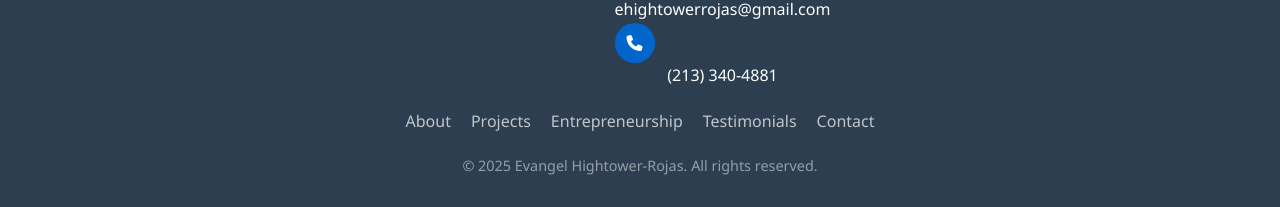
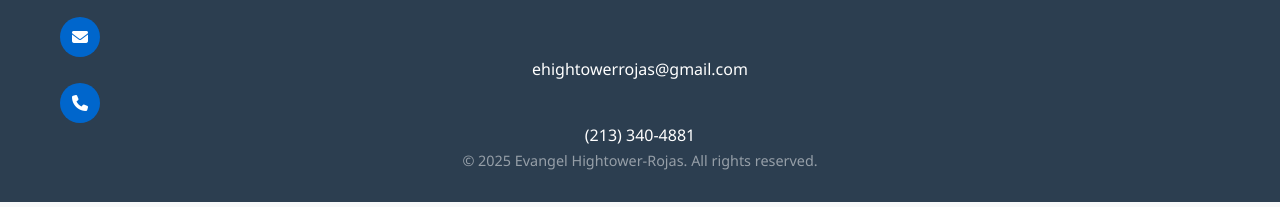
Before and after one commit to ehightowerrojas/ehightowerrojas.github.io, a plain HTML site: page index.html in a window 1280 px wide. Shown: the part 2940-3147 px from the top of the page. Drawn offline with Linux system fonts and the light colour scheme.

Commit message:
Update index.html

```diff
--- a/index.html
+++ b/index.html
@@ -897,6 +897,7 @@ t<!DOCTYPE html>
                 <a href="https://www.linkedin.com/in/evangel-hightower-rojas-924027302/" target="_blank"><i class="fab fa-linkedin-in"></i></a>
                 <a href="https://github.com/ehightowerrojas" target="_blank"><i class="fab fa-github"></i></a>
                 <a href="https://www.instagram.com/speedsheep_/" target="_blank"><i class="fab fa-instagram"></i></a>
+            </div>
             <div class="contact-container">
                 <div class="contact-icon">
                     <i class="fas fa-envelope"></i>
@@ -911,14 +912,6 @@ t<!DOCTYPE html>
                 <div class="contact-text">
                     (213) 340-4881
                 </div>
-                </div>
-            </div>
-            <div class="footer-links">
-                <a href="#about">About</a>
-                <a href="#projects">Projects</a>
-                <a href="#entrepreneurship">Entrepreneurship</a>
-                <a href="#testimonials">Testimonials</a>
-                <a href="#contact">Contact</a>
             </div>
             <div class="copyright">
                 &copy; 2025 Evangel Hightower-Rojas. All rights reserved.
```
Lines whose indentation alone changed are shown as unchanged.
